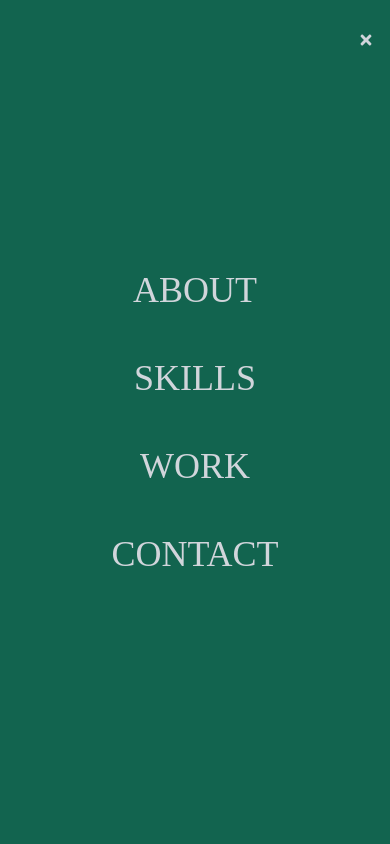
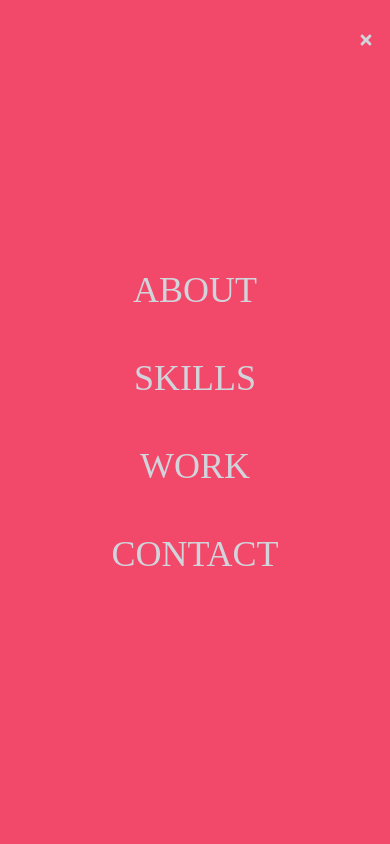
Before and after one commit to almanza1112/my-portfolio, a React (Create React App) app: page / in a window 390 px wide. Both pictures are taken after a click on the element 366 px from the left and 40 px from the top of the page. Shown: the top 844 px of the page. Built offline with nearby package versions, Linux system fonts and the light colour scheme.

Commit message:
changed bf of menu mobile view

```diff
--- a/src/components/Navbar.jsx
+++ b/src/components/Navbar.jsx
@@ -54,7 +54,7 @@
         </div>
 
         {/* Mobile Menu */}
-        <ul className={!nav ? 'hidden' : 'absolute top-0 left-0 w-full h-screen bg-[#12644f] flex flex-col justify-center items-center'}>
+        <ul className={!nav ? 'hidden' : 'absolute top-0 left-0 w-full h-screen bg-[#f2486a] flex flex-col justify-center items-center'}>
                 <li className='py-6 text-4xl'>
                     <Link onClick={handleClick} to="about" smooth={true} duration={500}>
                         ABOUT
```
